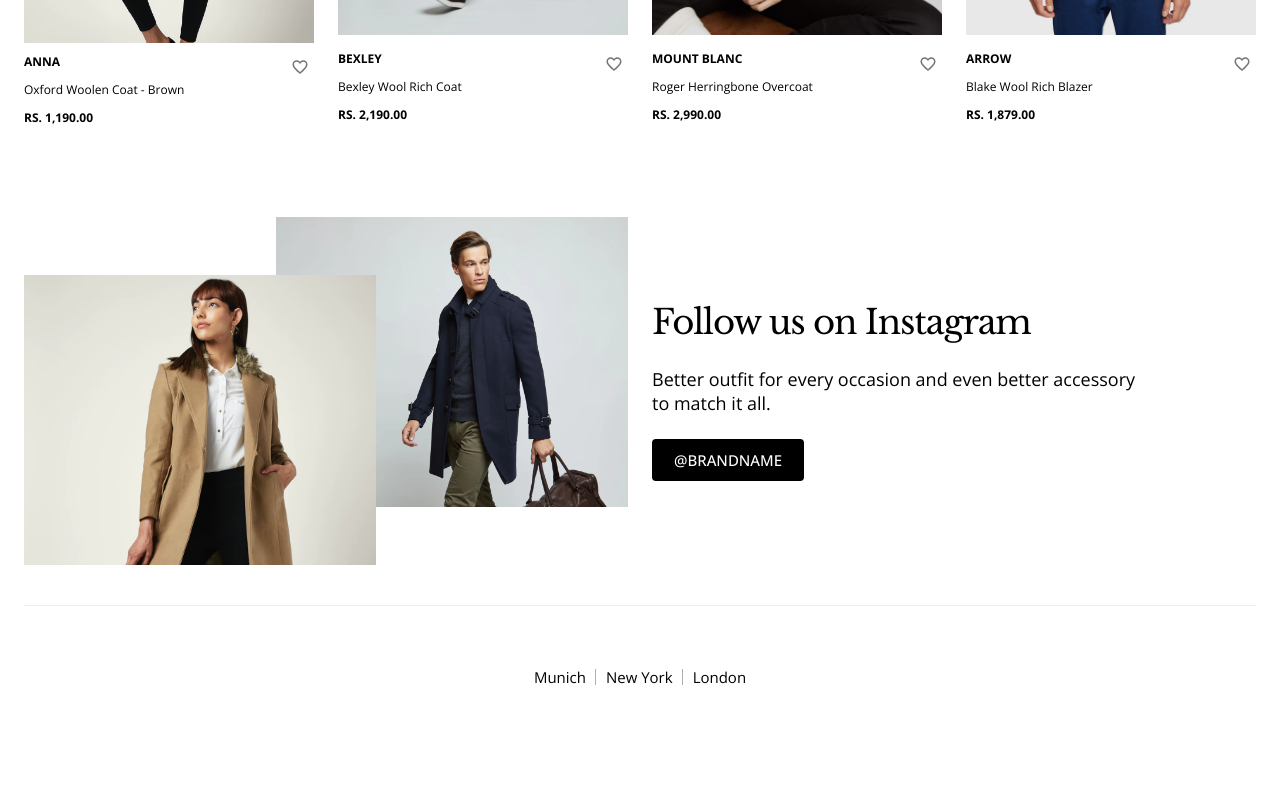
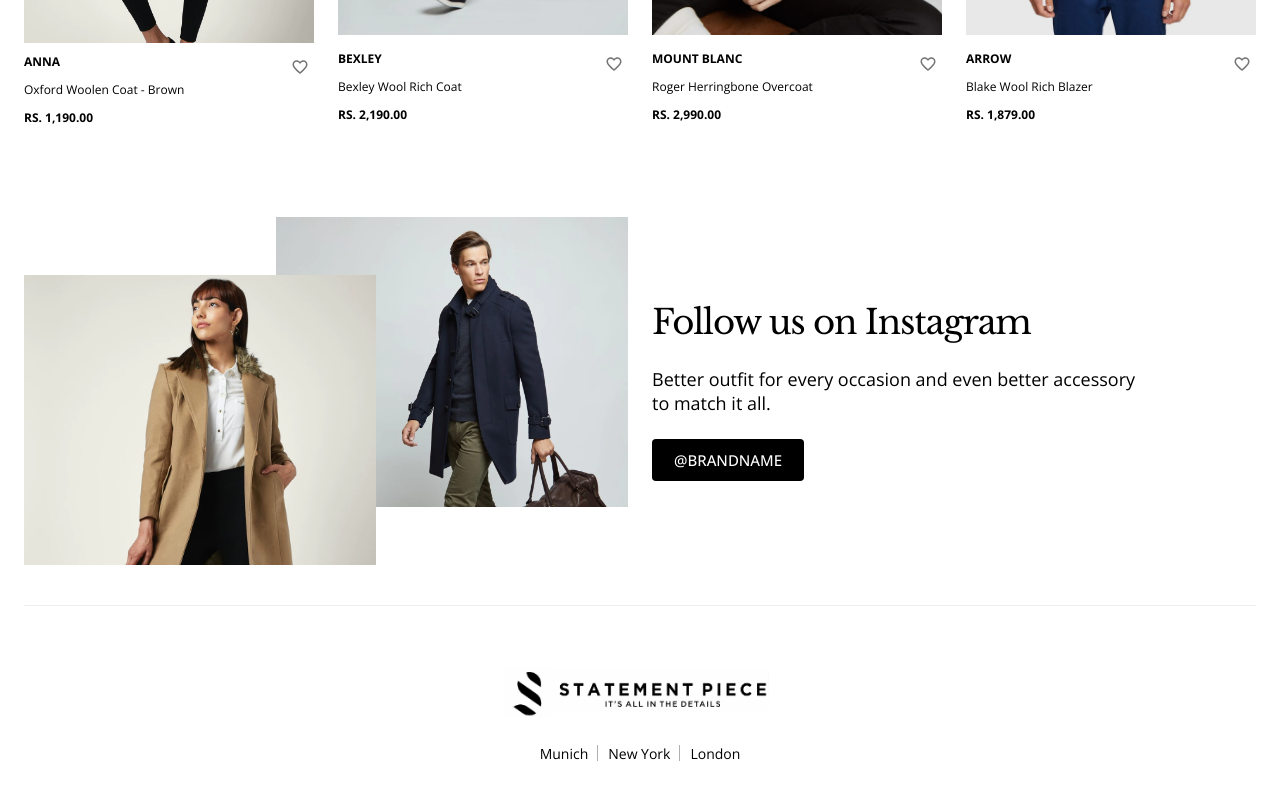
Before and after one commit to designaneri/clothing-ecommerce, a React (Create React App) app: page / in a window 1280 px wide. Shown: the part 1188-1988 px from the top of the page. Before the commit the page ends 1936 px from the top, so only its background shows below. Built offline with nearby package versions, Linux system fonts and the light colour scheme.

Commit message:
UI updates for Ecommerce homepage

```diff
--- a/src/components/Footer/Footer.component.js
+++ b/src/components/Footer/Footer.component.js
@@ -2,15 +2,8 @@ import React, { useState, useEffect } from 'react';
 import './Footer.styles.scss';
 import { Link as RouterLink, } from 'react-router-dom';
 import {
+  Box,
   Container,
-  AppBar,
-  Toolbar,
-  IconButton,
-  Drawer,
-  Link,
-  MenuItem,
-  Box,
-  styled,
   Typography,
 } from '@mui/material';
 
@@ -18,6 +11,9 @@ const Footer = () =>{
   return (
     <Container maxWidth={false}>
       <footer>
+          <Box justifyContent='center' display='flex' sx={{mb: 3}}>
+              <img src='img/logo.png' className='logo-outer'/>
+          </Box>
           <ul>
             <li>
               <Typography variant='p'>Munich</Typography>
--- a/src/components/Footer/Footer.styles.scss
+++ b/src/components/Footer/Footer.styles.scss
@@ -21,7 +21,7 @@ footer{
       }
       .MuiTypography-root{
         color: black;
-        font-size: 15px;
+        font-size: 14px;
       }
     }
   }
```
